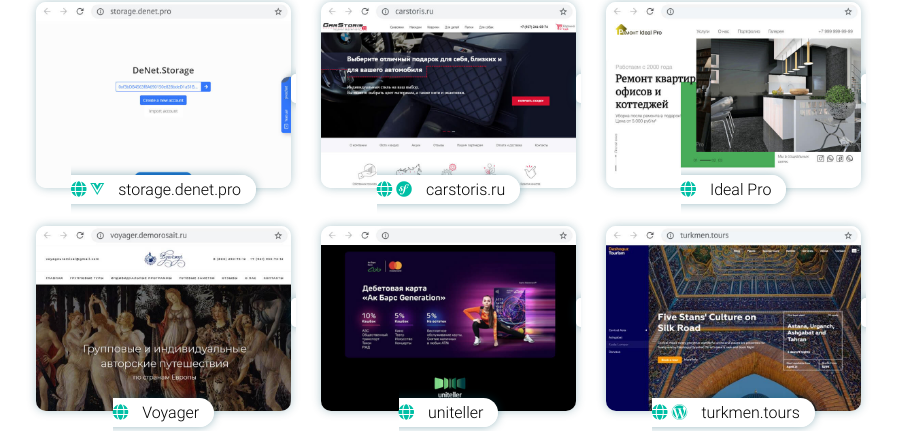
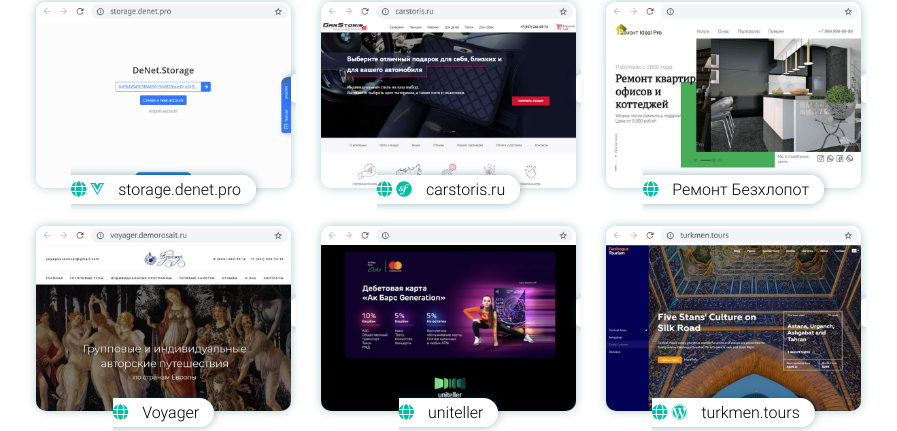
Before and after one commit to md2158/Portfolio, a PHP site: page / in a window 1280 px wide. Shown: the part 677-1108 px from the top of the page, without its empty margins (334-1231 px from the left). Run offline with PHP 8.4, Linux system fonts and the light colour scheme; some libraries are stand-ins or nearby versions.

Commit message:
remont site link

```diff
--- a/index.php
+++ b/index.php
@@ -109,9 +109,9 @@
               <div class="col-md-4 col-sm-6 col-12 mb-4">
                 <div class="ow-item">
                   <img src="img/works/ideal-pro.jpg" alt="">
-                  <a href="https://meret.pro/works/remont/" class="ow-link" target="_blank">
+                  <a href="http://xn----btbkckyciigalc6ai7b.xn--p1ai/" class="ow-link" target="_blank">
                     <i class="fas fa-globe"></i>
-                    <span>Ideal Pro</span>
+                    <span>Ремонт Безхлопот</span>
                   </a>
                 </div>
               </div>
```
